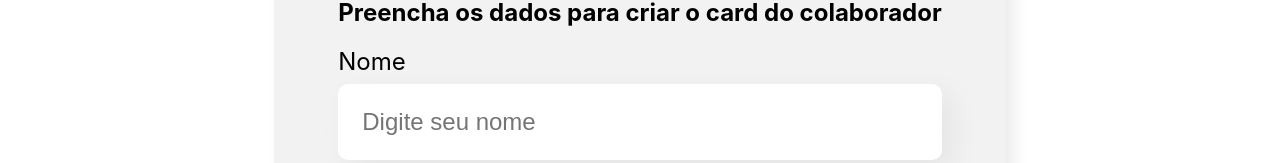
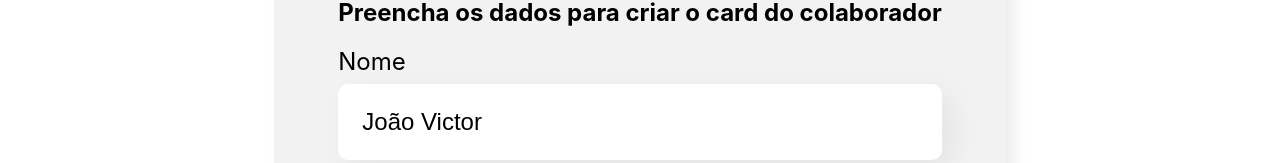
Before and after one commit to joaomorito/react-project-organo, a React (Create React App) app: page / in a window 1280 px wide. Shown: the part 636-799 px from the top of the page. Built offline with nearby package versions, Linux system fonts and the light colour scheme.

Commit message:
Manipulando o input do usuário

```diff
--- a/src/componentes/CampoTexto/index.js
+++ b/src/componentes/CampoTexto/index.js
@@ -4,12 +4,19 @@
 
     const placeholderModificada = `${props.placeholder}`
 
+    let valor = 'João Victor'
+
+    const aoDigitado = (evento) => {
+        valor = evento.target.value
+        console.log(evento.target.value)
+    }
+
     return (
         <div className="campo-texto">
             <label>
                 {props.label}
             </label>
-            <input required={props.obrigatorio} placeholder={placeholderModificada}/>
+            <input value={valor} onChange={aoDigitado} required={props.obrigatorio} placeholder={placeholderModificada}/>
         </div>
     )
 }
--- a/src/componentes/ListaSuspensa/index.js
+++ b/src/componentes/ListaSuspensa/index.js
@@ -4,7 +4,7 @@
     return (
         <div className='lista-suspensa'>
             <label>{props.label}</label>
-            <select required={props.required}>
+            <select required={props.obrigatorio}>
                 {props.itens.map(item =>
                     <option key={item}>{item}</option>
                 )}
```
